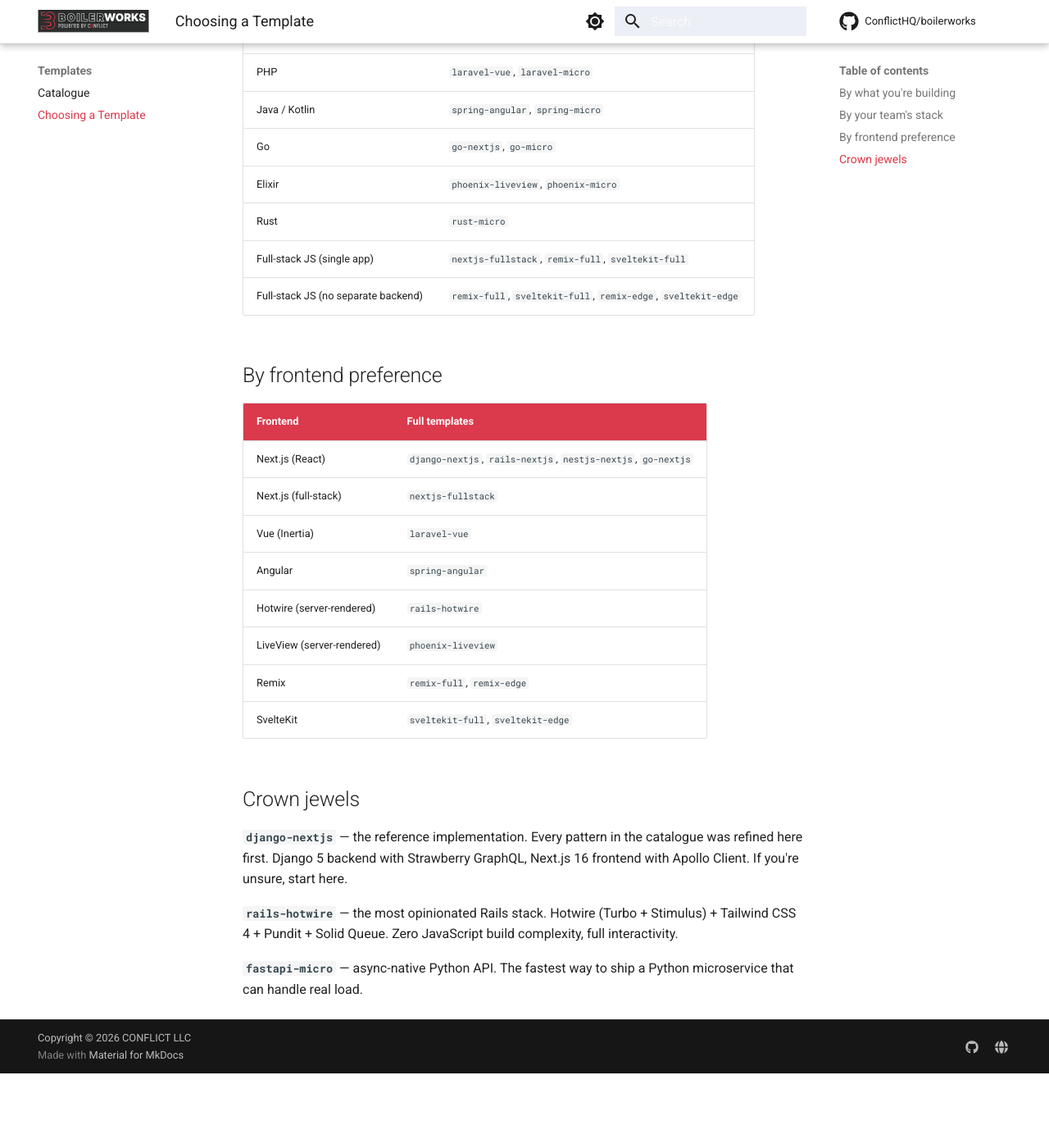
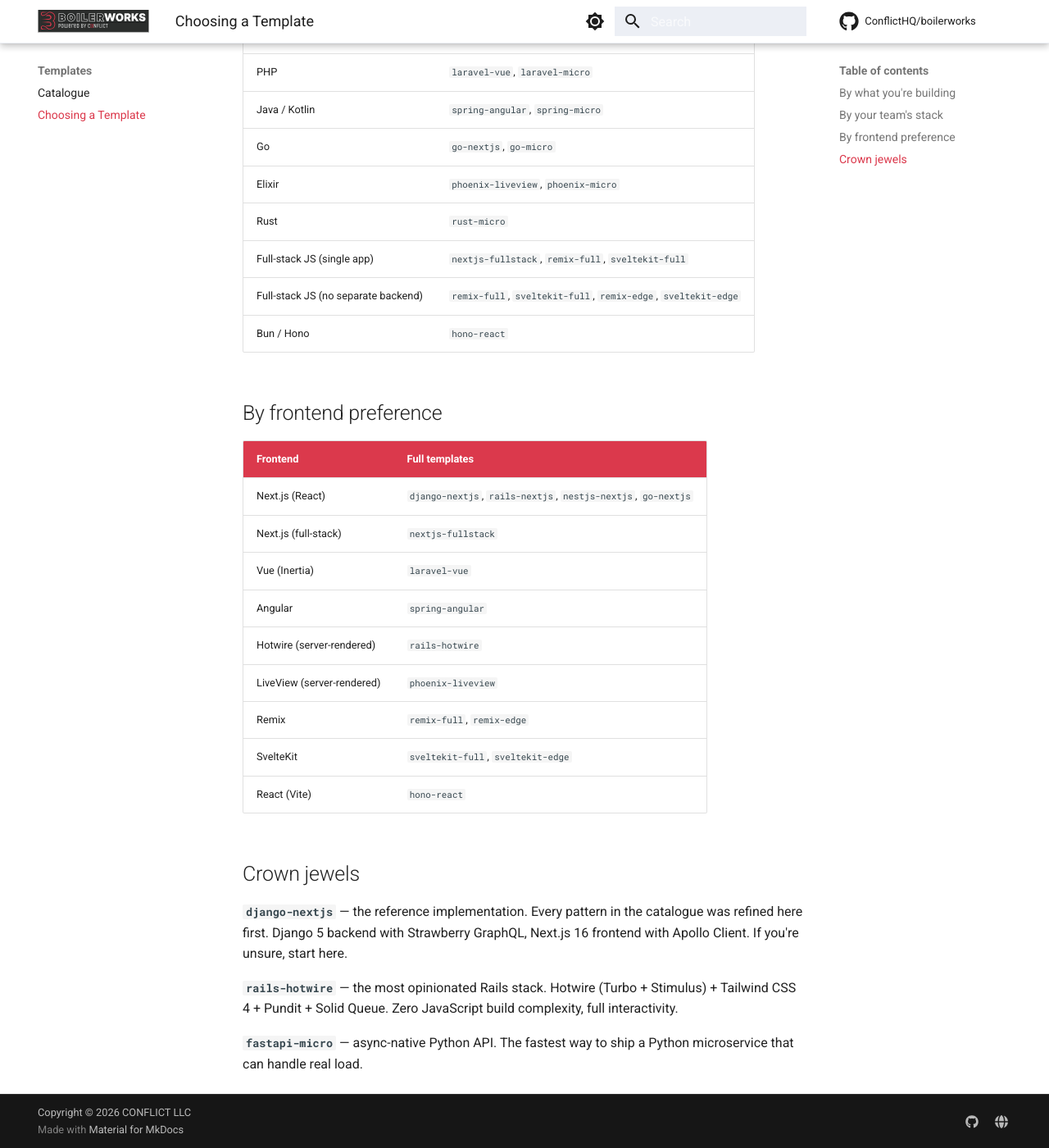
Before and after one commit to ConflictHQ/boilerworks, an MkDocs documentation site: the page built from docs/guide/choosing.md, in a window 1280 px wide and 1400 px high, scrolled down 827 px. Shown: the whole window at 82% size. Built offline with MkDocs 1.6.1 and Material for MkDocs 9.7.7, drawn with Linux system fonts in a browser that asks for light colours; comment, search, counter and statistics services are not loaded; before the commit the page ends 2136 px from its top, so only the background shows below that.

Commit message:
docs: add hono-react template to catalogue

```diff
--- a/docs/guide/choosing.md
+++ b/docs/guide/choosing.md
@@ -23,8 +23,9 @@
 | Go | `go-nextjs`, `go-micro` |
 | Elixir | `phoenix-liveview`, `phoenix-micro` |
 | Rust | `rust-micro` |
-|Full-stack JS (single app) | `nextjs-fullstack`, `remix-full`, `sveltekit-full` |
+| Full-stack JS (single app) | `nextjs-fullstack`, `remix-full`, `sveltekit-full` |
 | Full-stack JS (no separate backend) | `remix-full`, `sveltekit-full`, `remix-edge`, `sveltekit-edge` |
+| Bun / Hono | `hono-react` |
 
 ## By frontend preference
 
@@ -38,6 +39,7 @@
 | LiveView (server-rendered) | `phoenix-liveview` |
 | Remix | `remix-full`, `remix-edge` |
 | SvelteKit | `sveltekit-full`, `sveltekit-edge` |
+| React (Vite) | `hono-react` |
 
 ## Crown jewels
 
```
Also changed, not shown: docs/guide/templates.md (+2 -0 lines), 1 other file.
